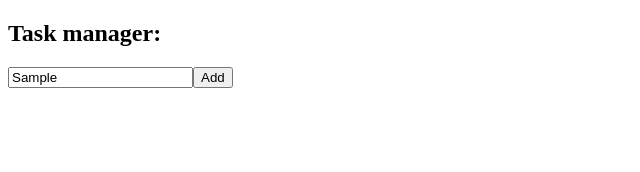
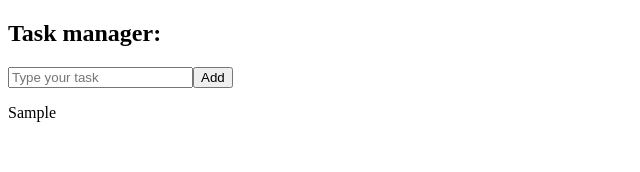
Before and after one commit to Alessandro-Vanzellotti/task-manager, a React (Vite) app: page / in a window 1280 px wide. Both pictures are taken after typing "Sample" into the empty fields and a click on the button "Add". Shown: the top 172 px of the page, without its empty margins (0-640 px from the left). Built offline with nearby package versions, Linux system fonts and the light colour scheme.

Commit message:
criei uma interface Task; exibi a taskList dentro da tag main

```diff
--- a/src/App.tsx
+++ b/src/App.tsx
@@ -1,18 +1,20 @@
-import { ChangeEvent, useEffect, useState } from 'react'
-import './App.css'
+import { ChangeEvent, useEffect, useState } from 'react';
+import './App.css';
+import { Task } from './interfaces/Task';
 
 function App() {
 
-  const [task, setTask] = useState("");
-  const [taskList, setTaskList] = useState<string[]>([]);
+  const [task, setTask] = useState<Task>({title: "", id: 0});
+  const [taskList, setTaskList] = useState<Task[]>([]);
 
   const handleChange = (event: ChangeEvent<HTMLInputElement>): void => {
     event.preventDefault();
-    setTask(event.target.value);
+    setTask({title: event.target.value, id: taskList.length + 1});
   }
 
   const addNewTask = () => {
     setTaskList([...taskList, task]);
+    setTask({title: "", id: 0});
   }
 
   useEffect(() => {
@@ -24,12 +26,16 @@ function App() {
     <>
       <header>
         <h2>Task manager:</h2>
-        <input type="text" onChange={handleChange} name="newTask" value={task} placeholder='Type your task' id="" />
+        <input type="text" onChange={handleChange} name="newTask" value={task.title} placeholder='Type your task' id="" />
         <input type="button" onClick={addNewTask} value="Add" />
       </header>
 
       <main>
-
+        {taskList.map((item: Task) => {
+          return (
+            <p>{item.title}</p>
+          )
+        })}
       </main>
     </>
   )
--- /dev/null
+++ b/src/interfaces/Task.ts
@@ -0,0 +1,4 @@
+export interface Task {
+    title: string,
+    id: number
+}
```
